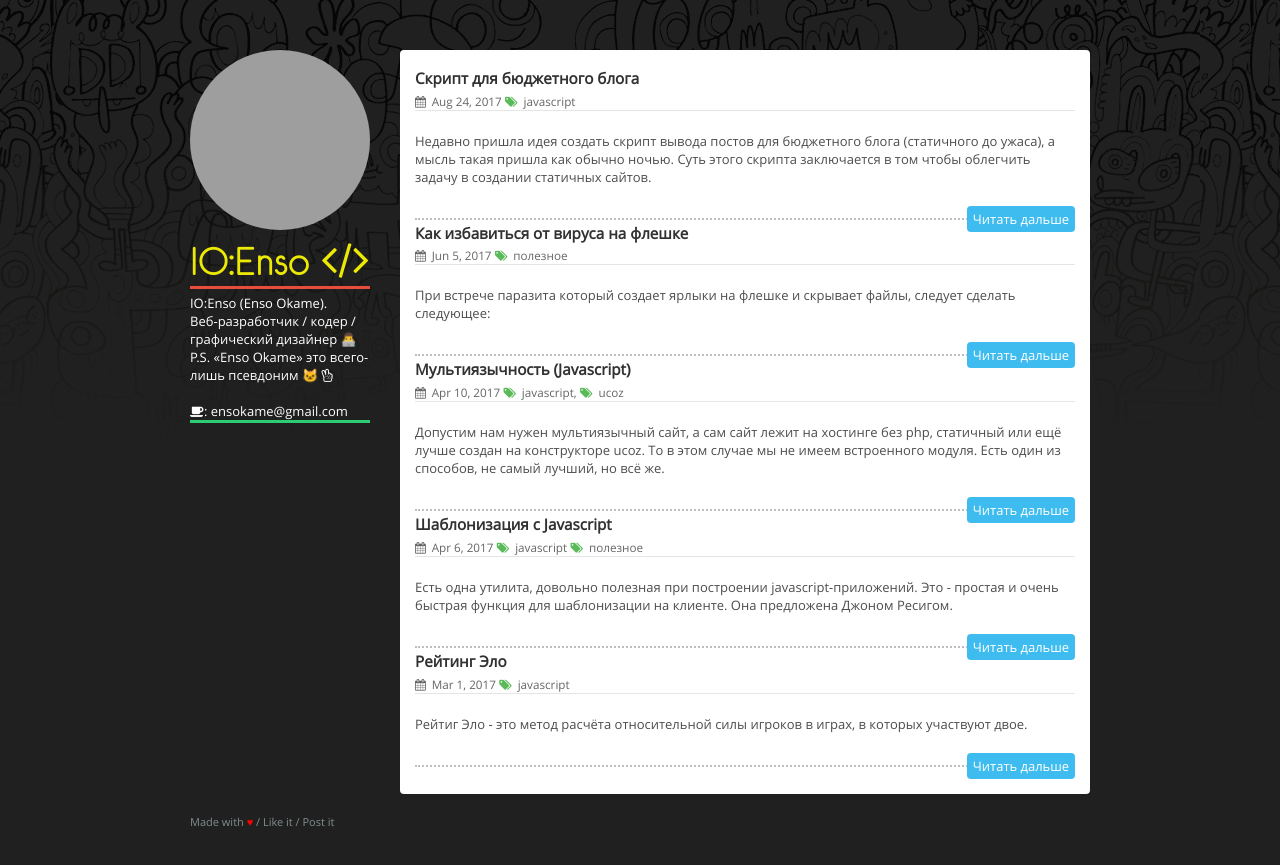
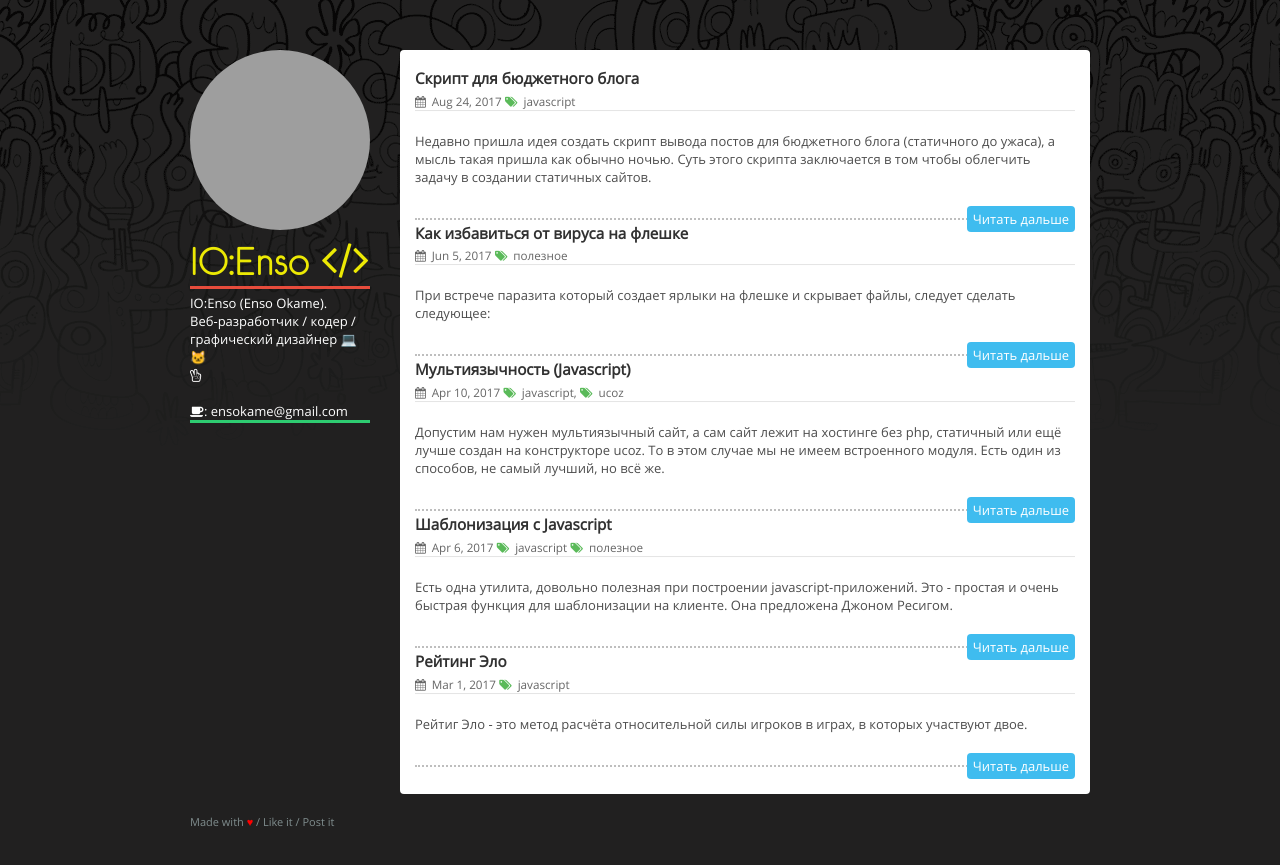
Before and after one commit to IOEnso/ioenso.github.io, a Jekyll site: the page built from index.html, in a window 1280 px wide. Shown: the top 865 px of the page. Built offline with Jekyll 4.4.1, drawn with Linux system fonts in a browser that asks for light colours; grey boxes are pictures that could not be loaded.

Commit message:
Update _config.yml

```diff
--- a/_config.yml
+++ b/_config.yml
@@ -1,5 +1,5 @@
 name: IO:Enso
-description: IO:Enso (Enso Okame).<br/>Веб-разработчик / кодер / графический дизайнер 👨‍💻<br/>P.S. «Enso Okame» это всего-лишь псевдоним 🐱
+description: IO:Enso (Enso Okame).<br/>Веб-разработчик / кодер / графический дизайнер 💻🐱<br/>
 dtitle: Тихий уголок кота-кодера 🐱
 
 avatar: https://avatars0.githubusercontent.com/u/17423646?v=4&u=bd2679fc5870dac9f39ab1bdcbce47f002ace21c&s=400
```
